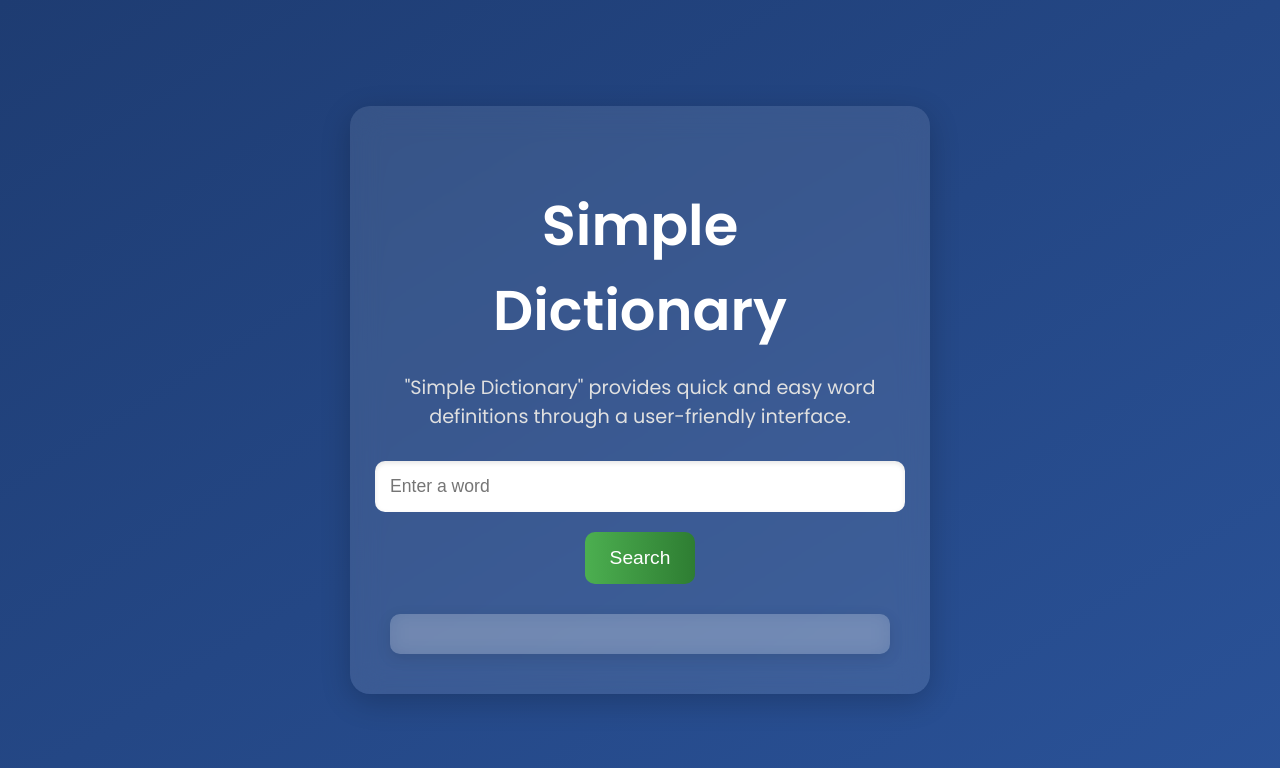
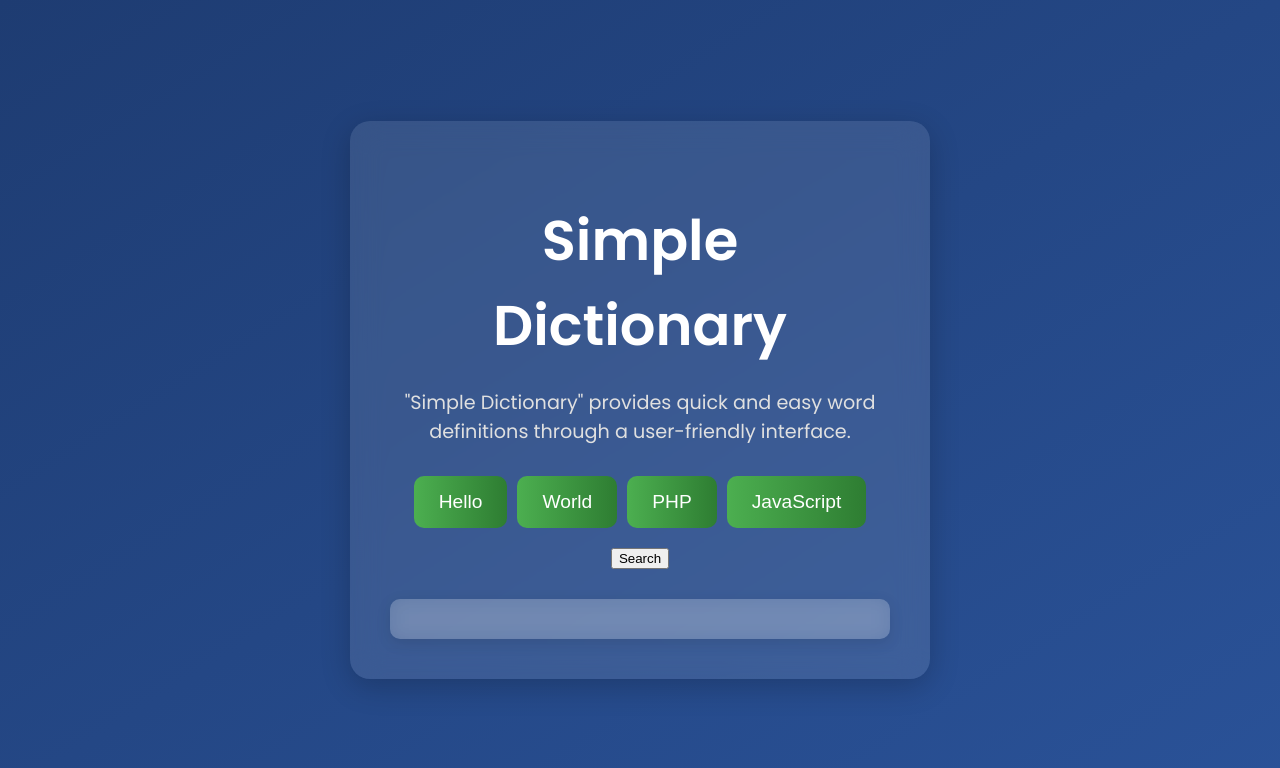
Before and after one commit to yazeed1233/data-analysis-project, a PHP site: page / in a window 1280 px wide. Shown: the top 768 px of the page. Run offline with PHP 8.4, Linux system fonts and the light colour scheme; data that the repository does not hold is empty.

Commit message:
Deploying...

```diff
--- a/site/index.php
+++ b/site/index.php
@@ -75,16 +75,13 @@ $conn->close();
             flex-direction: column;
             align-items: center;
         }
-        input[type="text"] {
-            padding: 15px;
-            width: 100%;
+        .buttons {
+            display: flex;
+            flex-wrap: wrap;
+            gap: 10px;
             margin-bottom: 20px;
-            border: none;
-            border-radius: 10px;
-            font-size: 1.1em;
-            box-shadow: inset 0 2px 5px rgba(0, 0, 0, 0.1);
         }
-        input[type="submit"] {
+        .button {
             padding: 15px 25px;
             background: linear-gradient(to right, #4CAF50, #2e7d32);
             color: white;
@@ -92,11 +89,16 @@ $conn->close();
             border-radius: 10px;
             cursor: pointer;
             font-size: 1.2em;
-            transition: background 0.3s ease, transform 0.2s;
+            transition: background 0.3s ease, transform 0.2s, box-shadow 0.3s ease;
         }
-        input[type="submit"]:hover {
+        .button:hover {
             background: linear-gradient(to right, #45a049, #1b5e20);
             transform: translateY(-2px);
+            box-shadow: 0 4px 10px rgba(0, 255, 0, 0.5);
+        }
+        .button:active {
+            transform: translateY(1px);
+            box-shadow: 0 2px 5px rgba(0, 255, 0, 0.3);
         }
         .definition {
             margin-top: 30px;
@@ -109,13 +111,24 @@ $conn->close();
             color: #f8f8f8;
         }
     </style>
+    <script>
+        function setWord(word) {
+            document.getElementById('word-input').value = word;
+        }
+    </script>
 </head>
 <body>
     <div class="container">
         <h1>Simple Dictionary</h1>
         <p class="description">"Simple Dictionary" provides quick and easy word definitions through a user-friendly interface.</p>
         <form method="post">
-            <input type="text" name="word" placeholder="Enter a word" required>
+            <div class="buttons">
+                <button type="button" class="button" onclick="setWord('hello')">Hello</button>
+                <button type="button" class="button" onclick="setWord('world')">World</button>
+                <button type="button" class="button" onclick="setWord('php')">PHP</button>
+                <button type="button" class="button" onclick="setWord('javascript')">JavaScript</button>
+            </div>
+            <input type="hidden" id="word-input" name="word">
             <input type="submit" value="Search">
         </form>
         <div class="definition">
```
